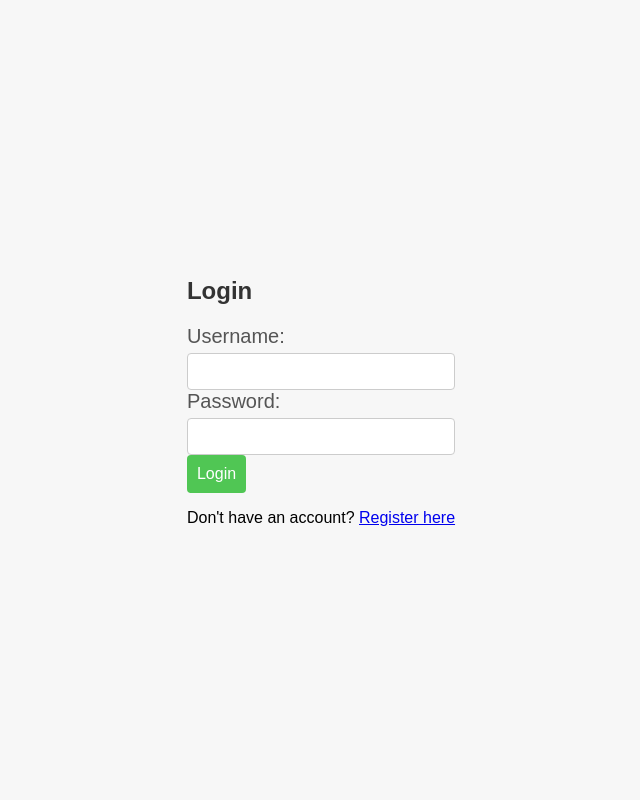
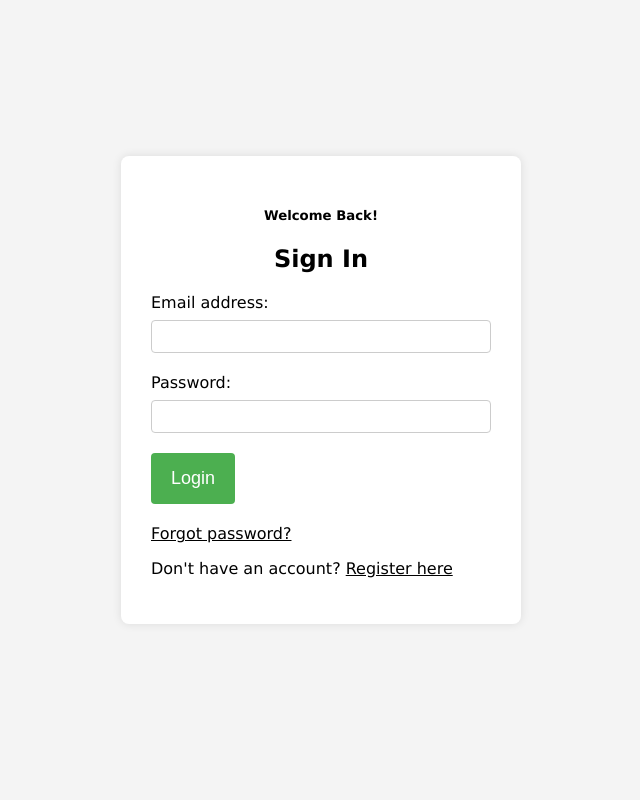
Before and after one commit to Kariaki58/MusicIO, a Python web app: template musicapp/templates/login.html in a window 1280 px wide. Shown: the whole page, without its empty margins (319-959 px from the left). Run offline with Jinja, Linux system fonts and the light colour scheme; the template is opened without the code that fills it, so the values that code supplies are empty.

Commit message:
improved login and registration

```diff
--- a/musicapp/static/css/login_style.css
+++ b/musicapp/static/css/login_style.css
@@ -1,62 +1,92 @@
 body {
+    font-family: Verdana, Geneva, Tahoma, sans-serif;
+    background-color: #f4f4f4;
     margin: 0;
     padding: 0;
-    font-family: Arial, Helvetica, sans-serif;
-    background-color: #f7f7f7;
     display: flex;
     align-items: center;
     justify-content: center;
     height: 100vh;
 }
 
-.login_container {
+.form-container {
     background-color: #fff;
+    padding: 30px;
     border-radius: 8px;
-    box-shadow: 0 0 10px rgba(red, green, blue, alpha);
-    padding: 100px;
-    text-align: center;
-    /*background-image:linear-gradient(rgba(0,0,0,0.65), rgba(0,0,0,0.65)), url("../image/picture.jpg");
-*/
+    box-shadow: 0 0 10px rgba(0, 0, 0, 0.1);
+    margin-bottom: 20px;
+    max-width: 400px;
+    width: 100%;
+    box-sizing: border-box;
 }
 
-h2 {
-    color: #333;
+.form-container h2 {
+    text-align: center;
 }
 
-form {
-    display: flex;
-    flex-direction: column;
+.form-container h5 {
+    text-align: center;
+    padding: -10%;
 }
 
-.input-group {
+.form-group {
     margin-bottom: 20px;
 }
 
-label {
-    font-size: 20px;
-    color: #555;
+.form-group label {
     display: block;
-    margin-bottom: 5px;
+    margin-bottom: 8px;
 }
 
-input {
-    padding: 10px;
+.form-group input {
     width: 100%;
+    padding: 8px;
     box-sizing: border-box;
     border: 1px solid #ccc;
     border-radius: 4px;
 }
 
-button {
-    background-color: #50c654;
-    color: white;
-    padding: 10px;
-    border: #333;
+.form-group input:hover {
+    background-color: #f1ecec;
+}
+
+.form-group button {
+    background-color: #4caf50;
+    color: #fff;
+    padding: 15px 20px;
+    border: none;
     border-radius: 4px;
     cursor: pointer;
-    font-size: 16px;
+    font-size: large;
+}
+
+.form-group button:hover {
+    background-color: #45a049;
+}
+
+.form-group .switch {
+    text-align: center;
+    margin-top: 10px;
+}
+
+.form-group .switch a {
+    color: #007bff;
+    text-decoration: none;
+}
+
+.form-group .switch a:hover {
+    text-decoration: underline;
 }
 
 button:hover {
     background-color: #448f48;
 }
+
+a {
+    text-decoration: underline;
+    color: #000;
+}
+
+a:hover {
+    background-color: #f1ecec;
+}
--- a/musicapp/templates/login.html
+++ b/musicapp/templates/login.html
@@ -8,14 +8,15 @@
 </head>
 
 <body>
-
     <div class="form-container">
-        <h2>Login</h2>
+        <h5>Welcome Back!</h5>
+        <h2>Sign In</h2>
         <form action="#" method="post">
             <div class="form-group">
-                <label for="loginUsername">Username:</label>
+                <label for="loginUsername">Email address:</label>
                 <input type="text" id="loginUsername" name="loginUsername" required>
             </div>
+
             <div class="form-group">
                 <label for="loginPassword">Password:</label>
                 <input type="password" id="loginPassword" name="loginPassword" required>
@@ -23,6 +24,11 @@
             <div class="form-group">
                 <button type="submit">Login</button>
             </div>
+            <div class="remember-password">
+                <label for="remember-password"></label>
+                <a href="#">Forgot password?</a>
+            </div>
+
             <div class="switch">
                 <p>Don't have an account? <a href="registration.html">Register here</a></p>
             </div>
@@ -31,5 +37,5 @@
 
     <script src="../static/scripts/login_script.js"></script>
 
-    </body>
+</body>
 </html>
```
Also changed, not shown: musicapp/static/css/registration_style.css (+17 -1 lines).
